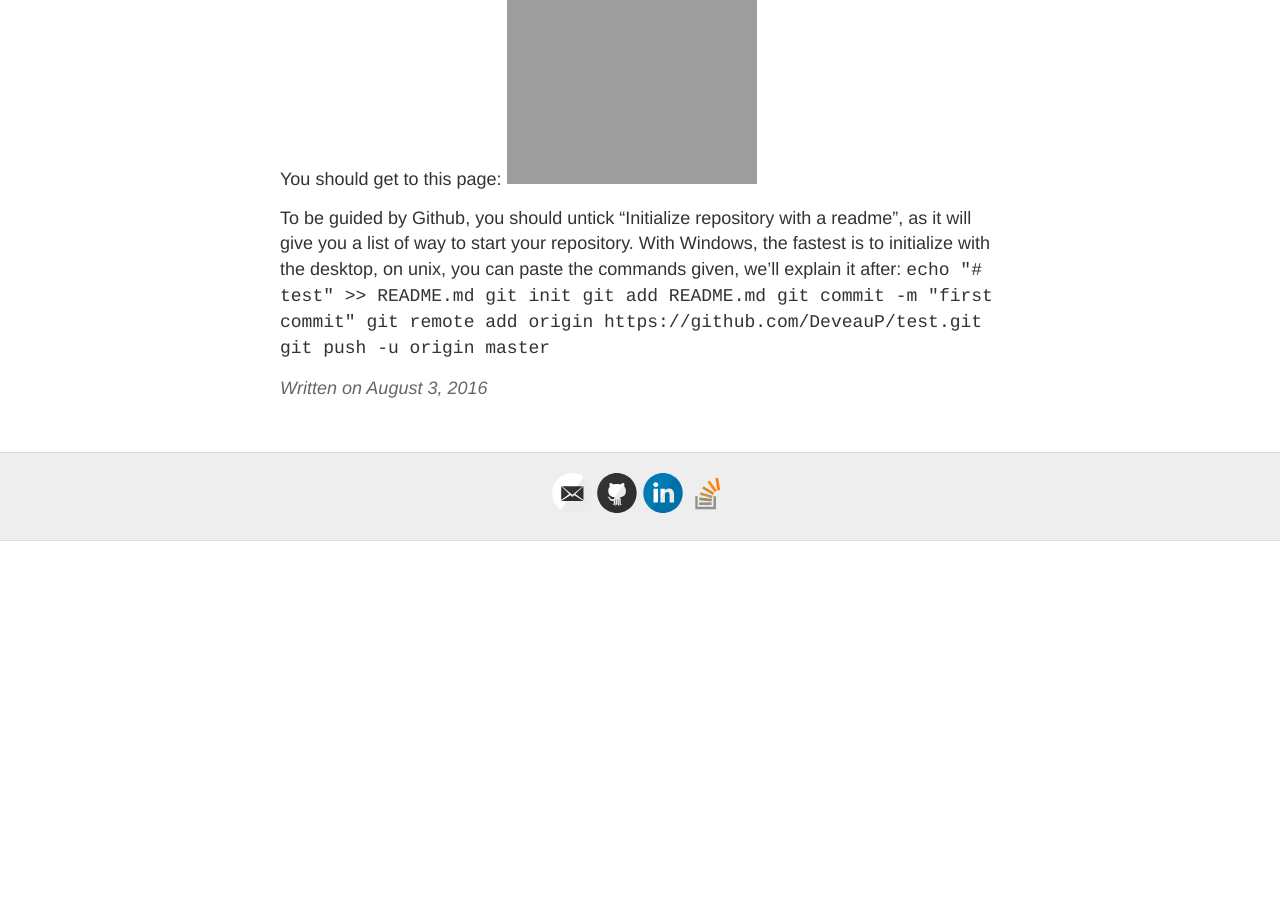
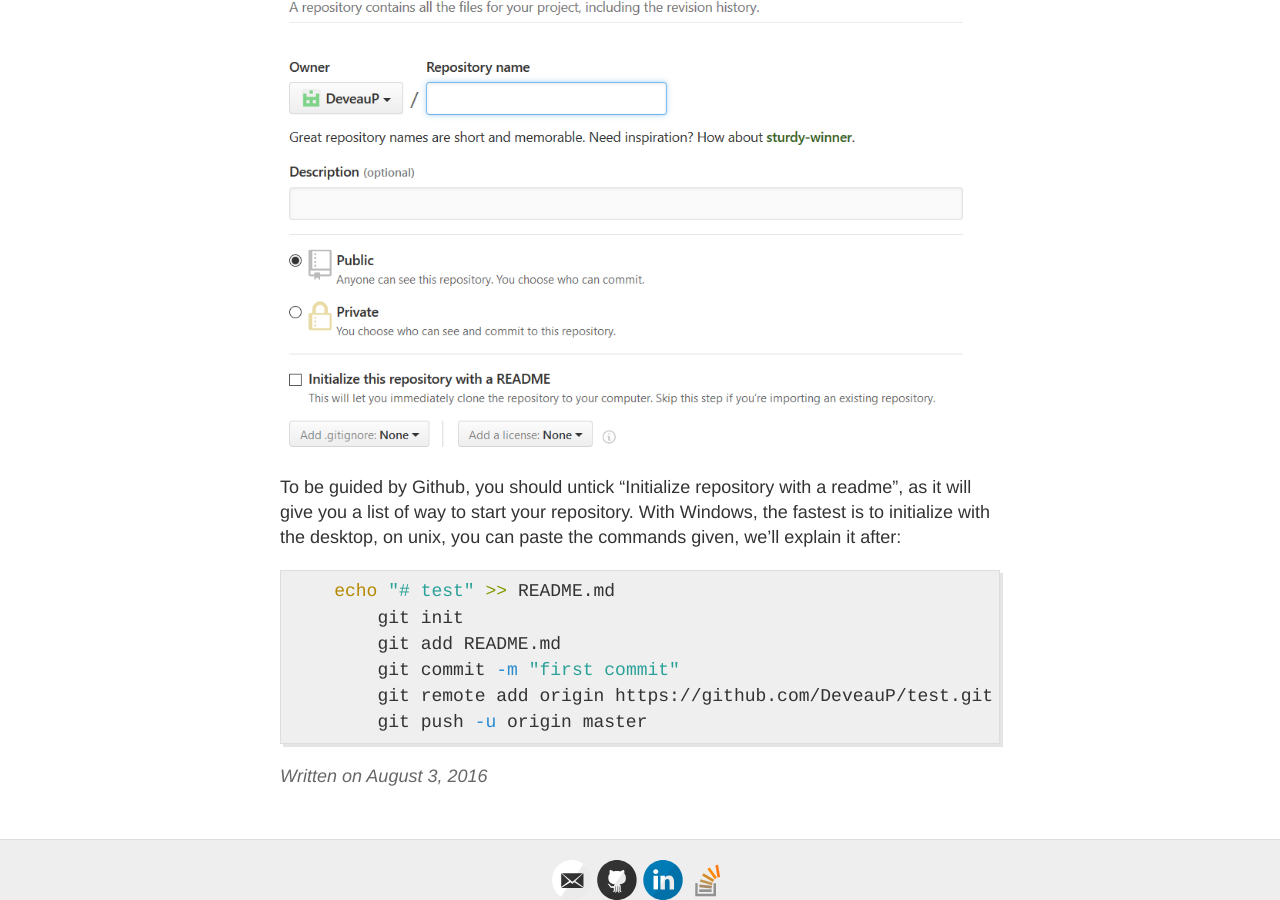
Before and after one commit to DeveauP/DeveauP.github.io, a Jekyll site: the page built from blog/_posts/2016-8-3-Github.md, in a window 1280 px wide and 900 px high, scrolled down 1067 px. Built offline with Jekyll 4.4.1, drawn with Linux system fonts in a browser that asks for light colours; comment, search, counter and statistics services are not loaded; before the commit the page ends 1608 px from its top, so only the background shows below that; some of the changed text lies outside the part shown.

Commit message:
Update images

````diff
--- a/blog/_posts/2016-8-3-Github.md
+++ b/blog/_posts/2016-8-3-Github.md
@@ -25,16 +25,19 @@
 ## Creating a repository
 One of the first things to do is to create a repository, and (unfortunately) it is one of the most challenging tasks also!
 Once on the homepage, you can click on new repository:
-<img src="http://deveaup.github.io/images/new_repo.png" alt="NewRepo" style="width:250px">
+![alt tag](http://deveaup.github.io/images/new_rep.png)
 
 You should get to this page:
-<img src="http://deveaup.github.io/images/new_repo.png" alt="NewRepo" style="width:250px">
+![alt tag](http://deveaup.github.io/images/New_rep_page.png)
 
 To be guided by Github, you should untick "Initialize repository with a readme", as it will give you a list of way to start your repository.
 With Windows, the fastest is to initialize with the desktop, on unix, you can paste the commands given, we'll explain it after:
-    ``` echo "# test" >> README.md
+
+{% highlight bash %}
+    echo "# test" >> README.md
 	git init
 	git add README.md
 	git commit -m "first commit"
 	git remote add origin https://github.com/DeveauP/test.git
-	git push -u origin master ```
+	git push -u origin master
+{% endhighlight %}
````
Also changed, not shown: other parts of blog/_posts/2016-8-3-Github.md (+3 -3 lines), about.md (+1 -3 lines), blog/404.md (renamed from 404.md).
